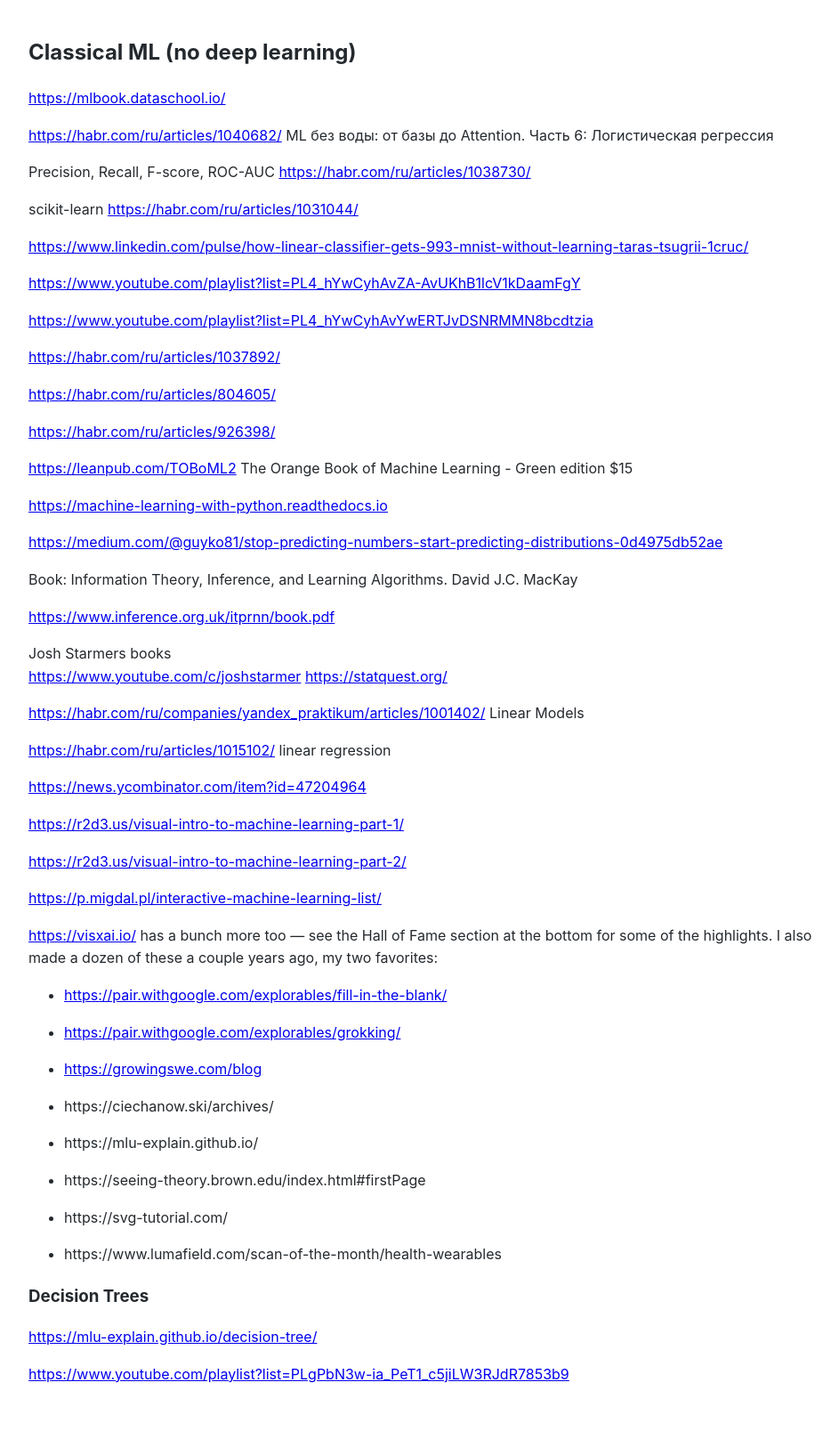
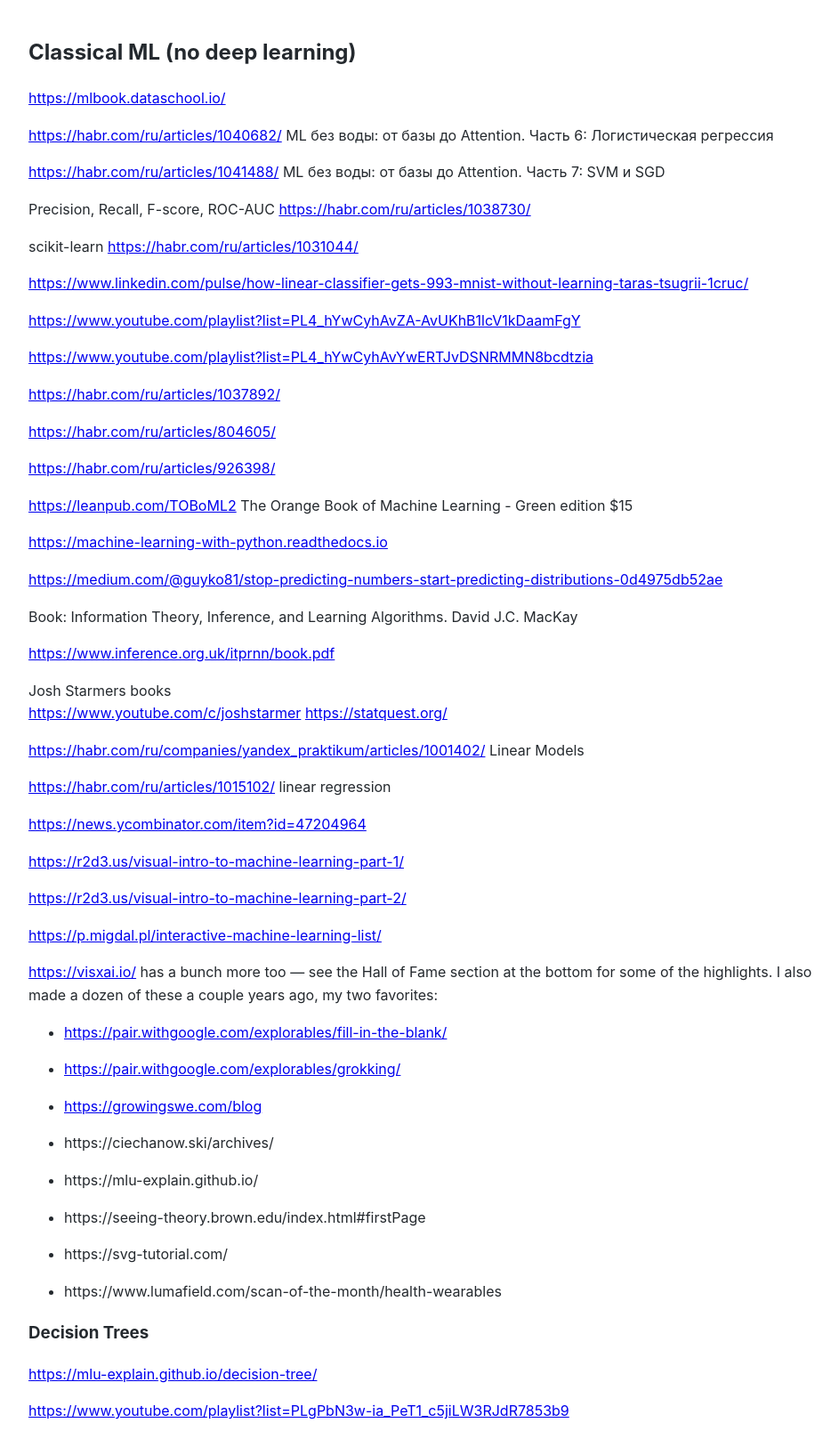
Before and after one commit to Michael-Lubinsky/michael-lubinsky.github.com, a Jekyll site: the page built from ml/classical_ml.md, in a window 1280 px wide. Shown: the whole page at 89% size, without its empty margins (158-1101 px from the left). Built offline with Jekyll 4.4.1, drawn with Linux system fonts in a browser that asks for light colours; our own code applies the rules of GitHub Pages for plain Markdown files; before the commit the page ends 1593 px from its top, so only the background shows below that.

Commit message:
Update classical_ml.md

```diff
--- a/ml/classical_ml.md
+++ b/ml/classical_ml.md
@@ -3,6 +3,8 @@
 <https://mlbook.dataschool.io/>
 
 <https://habr.com/ru/articles/1040682/> ML без воды: от базы до Attention. Часть 6: Логистическая регрессия
+
+<https://habr.com/ru/articles/1041488/>  ML без воды: от базы до Attention. Часть 7: SVM и SGD
 
 Precision, Recall, F-score, ROC-AUC
 <https://habr.com/ru/articles/1038730/>
```
